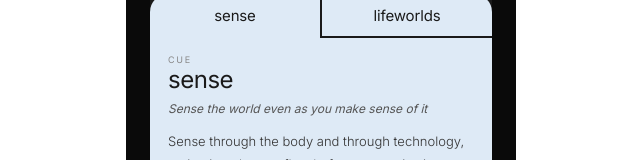
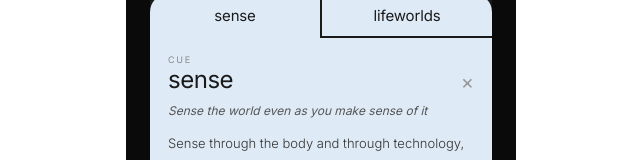
Before and after one commit to stephencairns-hash/Design-Actions, a React (Vite) app: page / in a window 1280 px wide. Both pictures are taken after a click on the button "sense". Shown: the part 231-391 px from the top of the page, without its empty margins (319-959 px from the left). Built offline with nearby package versions, Linux system fonts and the light colour scheme.

Commit message:
Add files via upload

```diff
--- a/src/App.jsx
+++ b/src/App.jsx
@@ -163,7 +163,7 @@ function CardRow({ cue, contour, pos, group, selCue, selContour, onSelect, openI
             <p style={{ fontSize:9, letterSpacing:"0.2em", textTransform:"uppercase", color:"#888", marginBottom:3 }}>{activeType}</p>
             <div style={{ display:"flex", justifyContent:"space-between", alignItems:"flex-start" }}>
               <div style={{ fontSize:24, fontWeight:400, color:"#1a1a1a", letterSpacing:"-0.02em", lineHeight:1 }}>{activeItem.word}</div>
-              <button onClick={() => onOpen(null)} style={{ background:"none", border:"none", color:"#999", fontSize:20, cursor:"pointer", padding:0, marginTop:2 }}></button>
+              <button onClick={() => onOpen(null)} style={{ background:"none", border:"none", color:"#999", fontSize:20, cursor:"pointer", padding:0, marginTop:2 }}>×</button>
             </div>
             <p style={{ fontSize:12, fontStyle:"italic", color:"#555", lineHeight:1.45, marginTop:8 }}>{activeItem.strap}</p>
           </div>
```
